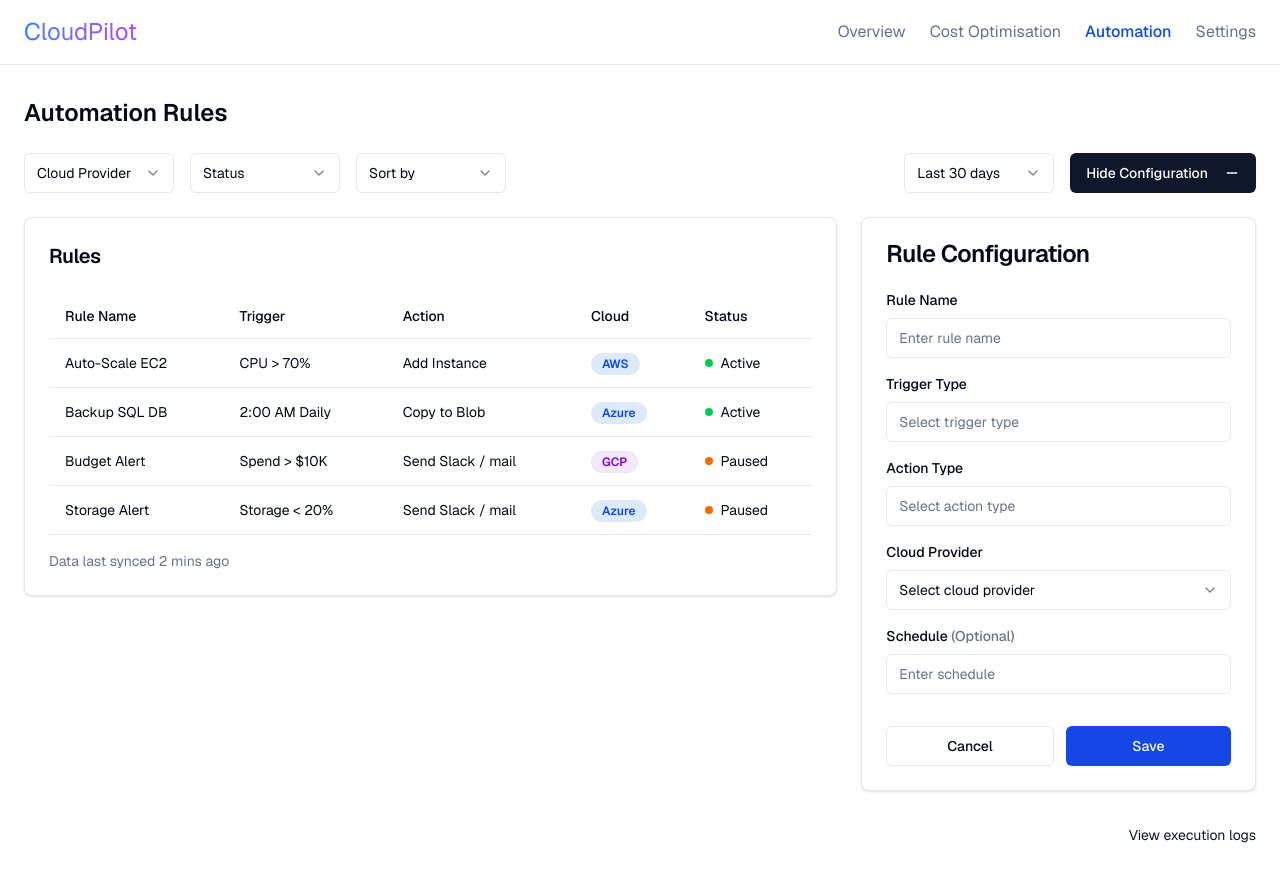
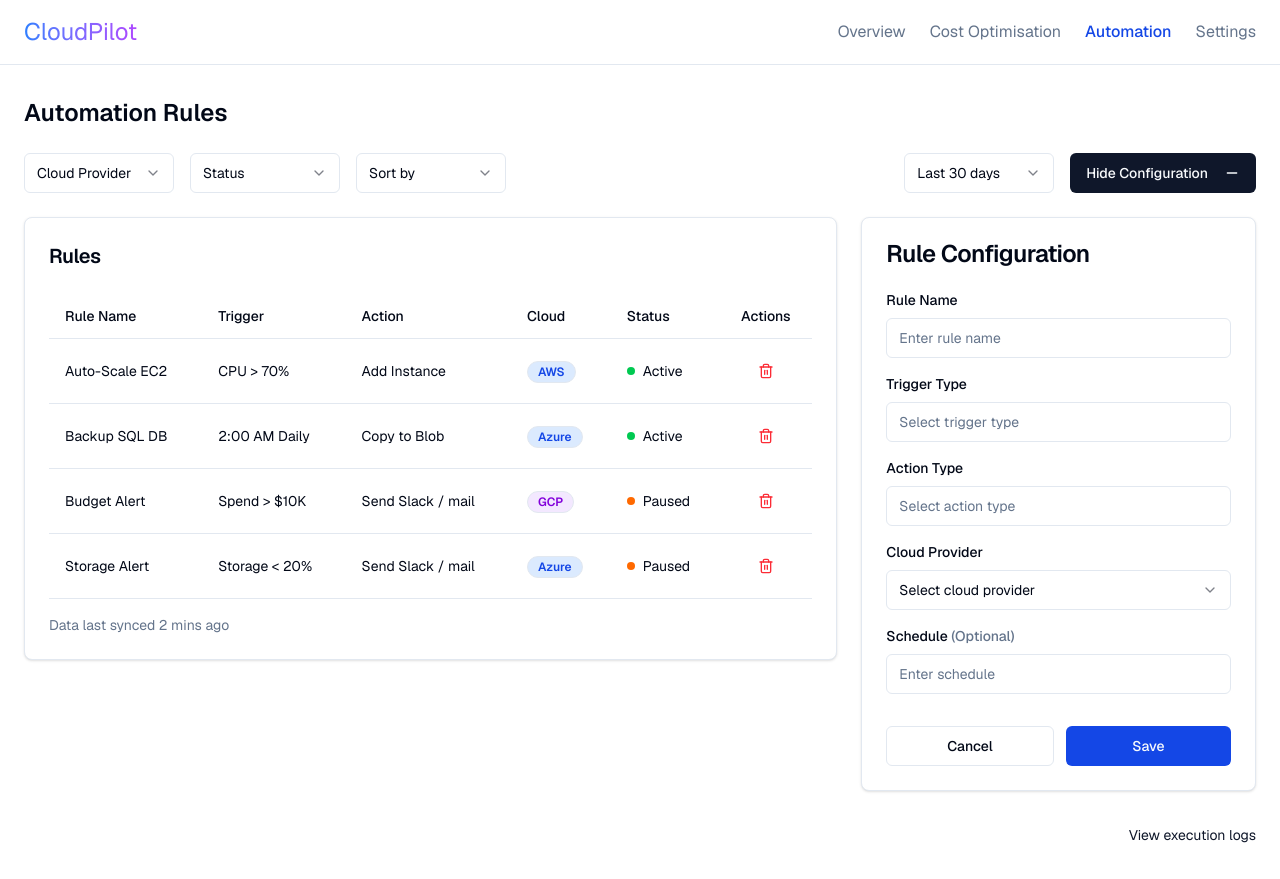
Before and after one commit to rv7918/cloud-pilot, a Next.js app: page /automation in a window 1280 px wide. Built offline with nearby package versions, Linux system fonts and the light colour scheme.

Commit message:
update for delete btn

```diff
--- a/src/components/AutomationRules.tsx
+++ b/src/components/AutomationRules.tsx
@@ -12,7 +12,7 @@ import {
 } from "@/components/ui/select"
 import { Badge } from "@/components/ui/badge"
 import AutomationSideBar from "@/components/AutomationSideBar"
-import { MinusIcon, PlusIcon } from "lucide-react"
+import { MinusIcon, PlusIcon, Trash2 } from "lucide-react"
 
 type Rule = {
   id: string
@@ -116,6 +116,12 @@ export default function AutomationRules() {
     setShowConfig(false)
   }
 
+  const handleDeleteRule = (id: string) => {
+    if (confirm("Are you sure you want to delete this rule?")) {
+      setRulesData(rulesData.filter((rule) => rule.id !== id))
+    }
+  }
+
   return (
     <main className="container mx-auto px-4 sm:px-6 py-6 sm:py-8">
       <div className="flex items-center justify-between mb-4 sm:mb-6">
@@ -206,6 +212,7 @@ export default function AutomationRules() {
                         <th className="text-left py-3 px-2 sm:px-4 font-medium text-sm">Action</th>
                         <th className="text-left py-3 px-2 sm:px-4 font-medium text-sm">Cloud</th>
                         <th className="text-left py-3 px-2 sm:px-4 font-medium text-sm">Status</th>
+                        <th className="text-center py-3 px-2 sm:px-4 font-medium text-sm">Actions</th>
                       </tr>
                     </thead>
                     <tbody>
@@ -230,6 +237,15 @@ export default function AutomationRules() {
                               />
                               <span className="text-sm">{rule.status}</span>
                             </div>
+                          </td>
+                          <td className="py-3 px-2 sm:px-4 text-center">
+                            <Button
+                              variant="ghost"
+                              onClick={() => handleDeleteRule(rule.id)}
+                              className="text-red-500 hover:text-red-700 hover:bg-red-50"
+                            >
+                              <Trash2 className="h-4 w-4" />
+                            </Button>
                           </td>
                         </tr>
                       ))}
```
